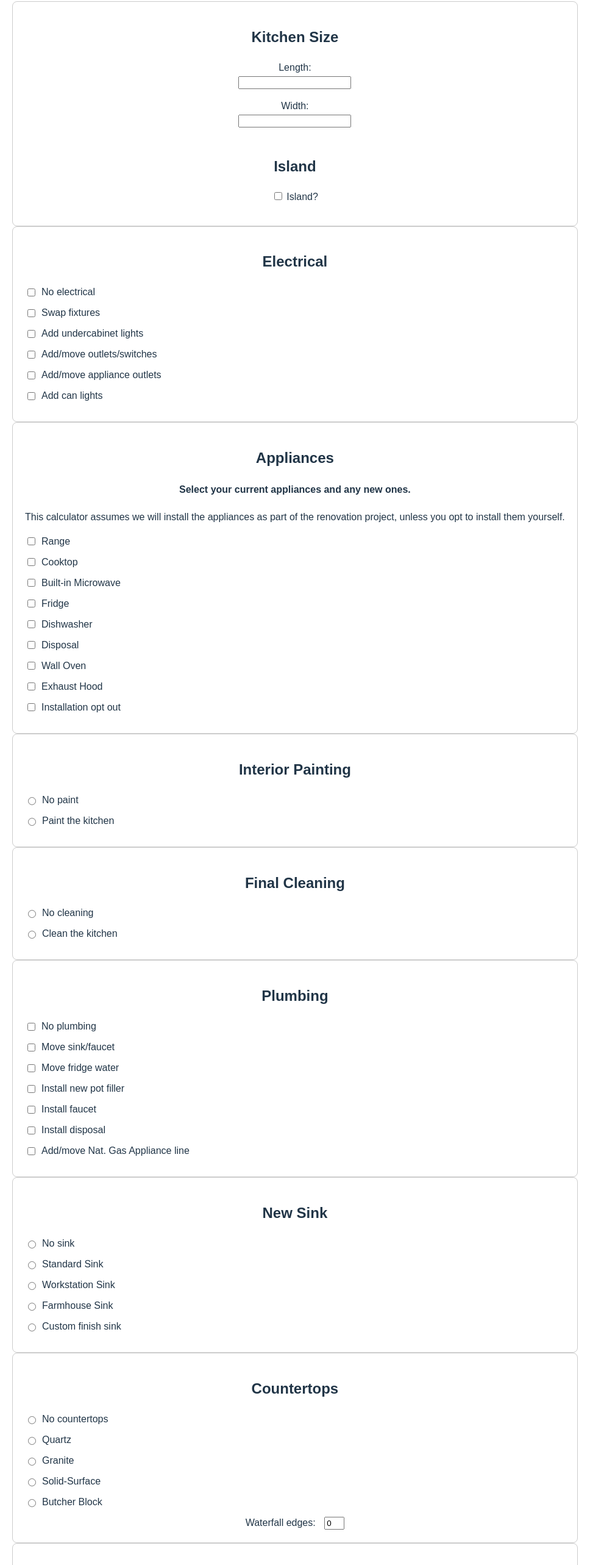
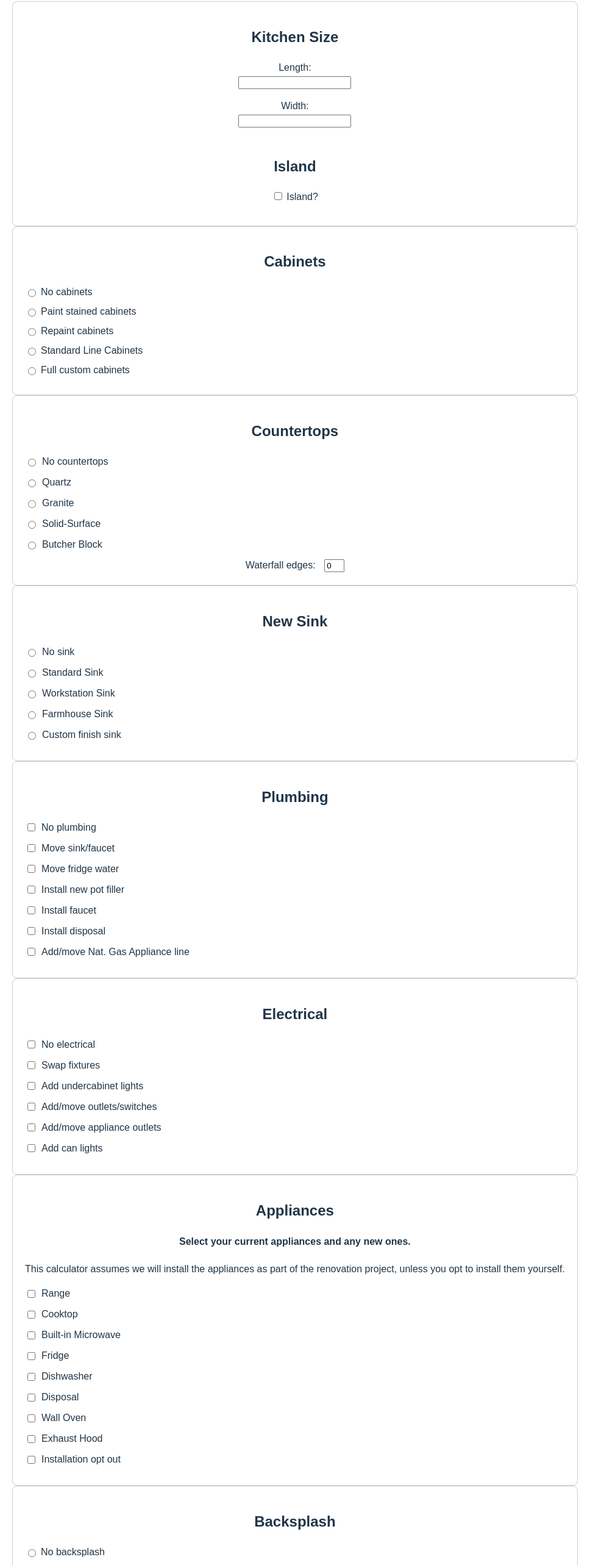
Before and after one commit to smallbusinesssupportservices/kitchen-calculator, a Vue app: page / in a window 1280 px wide. Shown: the part 167-2733 px from the top of the page at 61% size, without its empty margins (0-991 px from the left). Built offline with nearby package versions, Linux system fonts and the light colour scheme.

Commit message:
update category order

```diff
--- a/src/views/CalculatorView.vue
+++ b/src/views/CalculatorView.vue
@@ -3,20 +3,20 @@
   <div v-if="!hasServerResponded">
     <form @submit.prevent="handleSubmit">
       <KitchenSize v-model="formData.kitchenSize" />
+      <Cabinets v-model="formData.cabinets" />
+      <Countertops v-model="formData.countertops" />
+      <NewSink v-model="formData.newSink" />
+      <Plumbing v-model="formData.plumbing" />
       <Electrical v-model="formData.electrical" />
       <NewAppliances v-model="formData.newAppliances" />
+      <Backsplash v-model="formData.backsplash" />
       <InteriorPainting v-model="formData.interiorPainting" />
-      <FinalCleaning v-model="formData.finalCleaning" />
-      <Plumbing v-model="formData.plumbing" />
-      <NewSink v-model="formData.newSink" />
-      <Countertops v-model="formData.countertops" />
-      <Cabinets v-model="formData.cabinets" />
-      <Backsplash v-model="formData.backsplash" />
       <Flooring v-model="formData.flooring" />
-      <UserForm v-model="formData.user" />
       <Demo v-model="formData.demo" :demoSink="formData.newSink.sinkType"
         :demoCountertops="formData.countertops.countertopType" :demoBacksplash="formData.backsplash.backsplash"
         :demoCabinets="formData.cabinets.cabinetType" :demoFlooring="formData.flooring.flooringType" />
+      <FinalCleaning v-model="formData.finalCleaning" />
+      <UserForm v-model="formData.user" />
       <ProgressButton :progress="progress" :disabled="isDisabled" :loading="isLoading" @click="handleSubmit" />
     </form>
   </div>
```
